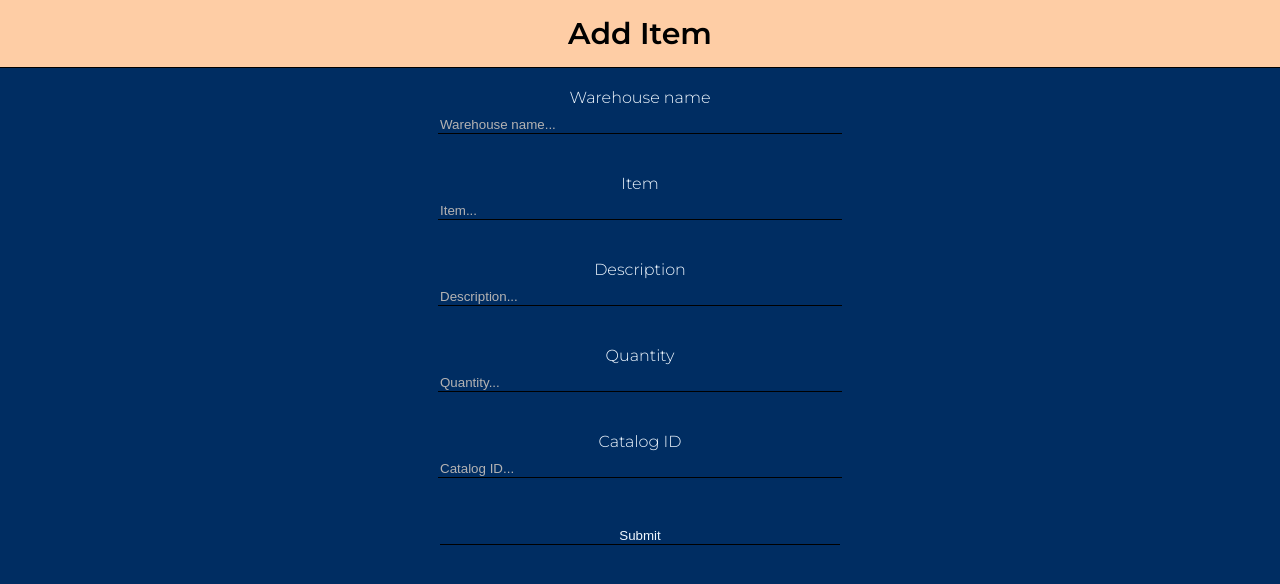
After one commit to jayber-dev/warehouse-managment, a Flask app: page /addItem in a window 1280 px wide. The commit adds this page. Shown: the top 584 px of the page. Run offline with Flask 2, Linux system fonts and the light colour scheme.

Commit message:
form added

```diff
--- a/main.py
+++ b/main.py
@@ -40,5 +40,9 @@ def index():
 
     return render_template('index.html', data=data)
 
+@app.route('/addItem',methods=['GET','POST'])
+def add_item():
+    return render_template('addItem.html')
+
 if (__name__ == '__main__'):
     app.run(debug=True)
--- a/static/css/.index.css
+++ b/static/css/.index.css
@@ -1,4 +1,39 @@
 @import url("https://fonts.googleapis.com/css2?family=Montserrat:wght@100;200;300;400;500;600&display=swap");
+.form-container form {
+  margin-top: 20px;
+  direction: ltr;
+  display: flex;
+  flex-flow: column;
+  align-items: center;
+}
+.form-container label {
+  color: aliceblue;
+  text-align: start;
+}
+.form-container input {
+  width: 400px;
+  margin-bottom: 40px;
+  margin-top: 0px;
+  background-color: transparent;
+  padding-top: 10px;
+  border-top: 0px;
+  border-left: 0px;
+  border-right: 0px;
+  border-bottom: 1px solid black;
+  color: aliceblue;
+}
+.form-container input:focus {
+  outline-style: none;
+}
+.form-container ::placeholder {
+  text-align: left;
+  color: rgb(180, 179, 179);
+}
+
+html {
+  margin: 0;
+}
+
 body {
   direction: rtl;
   margin: 0;
@@ -17,37 +60,45 @@ body {
 .header h1 {
   padding: 0px;
   font-family: "Montserrat", sans-serif;
-  font-weight: 500;
+  font-weight: 600;
   font-size: 30px;
+  margin: 0px;
+  padding: 10px;
 }
 
 .menu {
-  text-align: center;
-  padding: 20px;
+  width: 100%;
+  display: flex;
+  padding: 5px;
   background-color: #fecda5;
+  align-items: center;
+  justify-content: center;
+  text-decoration: none;
+}
+.menu a {
+  border: 1px solid grey;
+  padding: 8px;
+  border-radius: 2px;
+  text-decoration: none;
 }
 .menu .menu-item {
-  padding: 20px;
+  margin-left: 20px;
   color: black;
 }
-
-.search {
-  margin-top: 25px;
-  text-align: center;
-}
-.search input[type=text] {
-  font-family: "Oswald", sans-serif;
+.menu .search input[type=text] {
+  font-family: "Montserrat", sans-serif;
   width: 250px;
   border-radius: 2px;
   border: 0px;
   padding: 11px;
 }
-.search input[type=submit] {
-  background-image: linear-gradient(red blue);
+.menu .search input[type=submit] {
   border-radius: 2px;
   border: 0px;
-  font-family: "Oswald", sans-serif;
-  padding: 11px;
+  font-family: "Montserrat", sans-serif;
+  padding-left: 11px;
+  padding-top: 11px;
+  padding-bottom: 11px;
   width: 60px;
 }
 
--- /dev/null
+++ b/templates/addItem.html
@@ -0,0 +1,32 @@
+<!DOCTYPE html>
+<html lang="en">
+  <head>
+    <meta charset="UTF-8" />
+    <meta http-equiv="X-UA-Compatible" content="IE=edge" />
+    <meta name="viewport" content="width=device-width, initial-scale=1.0" />
+    <link rel="stylesheet" href="/static/css/.index.css" />
+    <title>Document</title>
+  </head>
+  <body>
+    <header>
+      <div class="header">
+        <h1>Add Item</h1>
+      </div>
+    </header>
+    <div class="form-container">
+      <form action="/addItem" method="post">
+        <label for="">Warehouse name</label>
+        <input type="text" placeholder="Warehouse name..." />
+        <label for="">Item</label>
+        <input type="text" placeholder="Item..." />
+        <label for="">Description</label>
+        <input type="text" placeholder="Description..." />
+        <label for="">Quantity</label>
+        <input type="text" placeholder="Quantity..." />
+        <label for="">Catalog ID</label>
+        <input type="text" placeholder="Catalog ID..." />
+        <input type="submit" />
+      </form>
+    </div>
+  </body>
+</html>
```
Also changed, not shown: other parts of static/css/.index.css (+26 -3 lines), static/scss/_addItem.scss (added, +37 -0 lines), static/scss/index.scss (+57 -24 lines), templates/index.html (+15 -7 lines), data.db, 1 other file.
